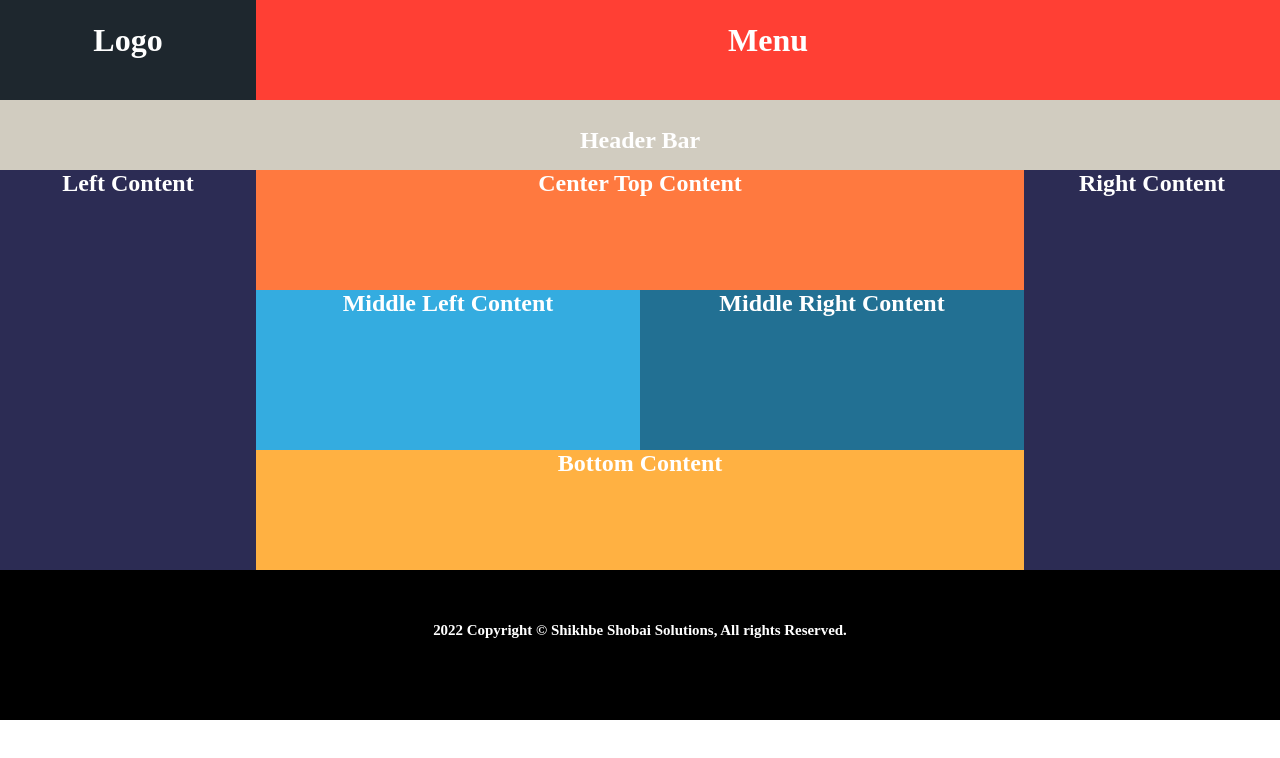
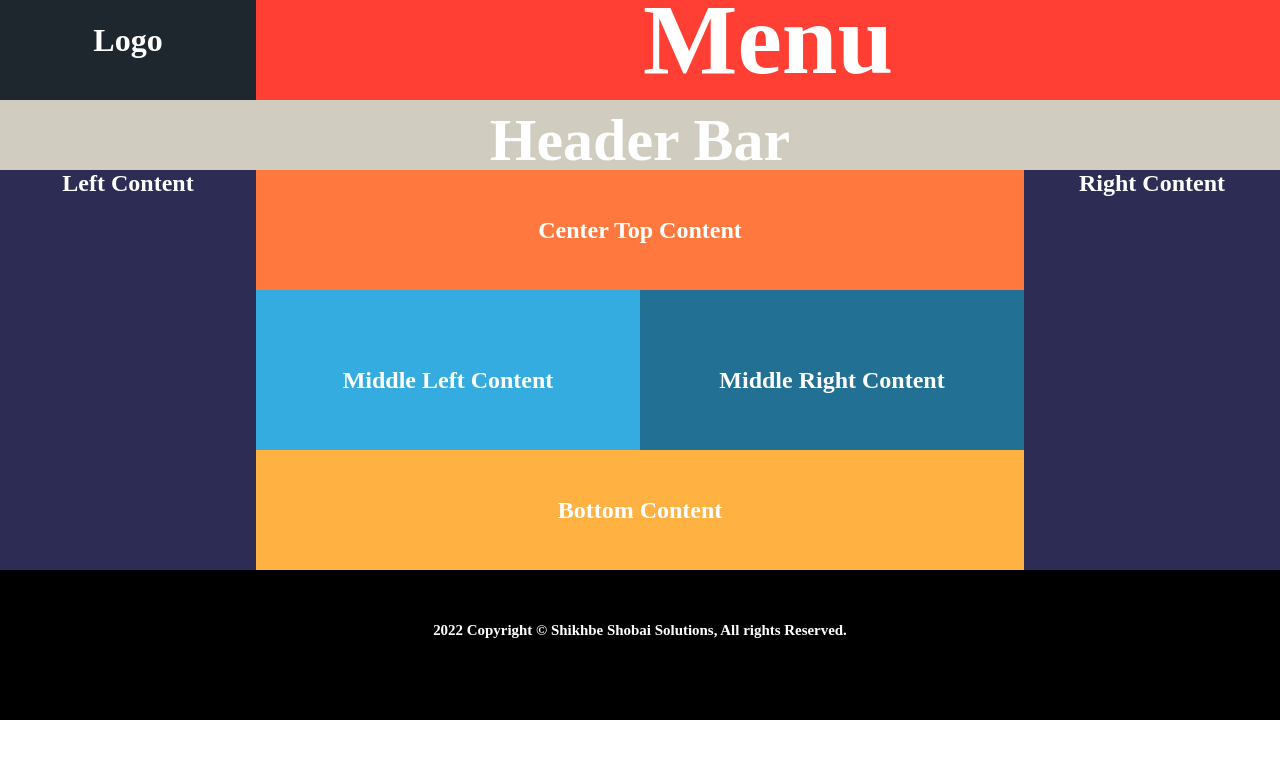
Before and after one commit to talrazee/Layout-2, a plain HTML site: page index.html in a window 1280 px wide. Drawn offline with Linux system fonts and the light colour scheme.

Commit message:
Update style.css

```diff
--- a/css/style.css
+++ b/css/style.css
@@ -25,12 +25,14 @@ header {
 		background-color: #ff3f34;
 		line-height: 80px;
 		text-align: center;
+		font-size: 50px;
 }
 .bar{
 		background-color: #d1ccc0;
 		height: 70px;
 		text-align: center;
 		line-height: 80px;
+		font-size: 40px;
 }
 .content{
 	overflow: hidden;
@@ -46,6 +48,7 @@ header {
 		height: 400px;
 		background-color: #aaa69d;
 		float: left;
+		line-height: 120px;
 }
 .right_content{
 		width: 20%;
@@ -71,12 +74,14 @@ header {
 		width: 50%;
 		background-color: #34ace0;
 		float: left;
+		line-height: 180px;
 }
 .center_right {
 	height: 100%;
 	width: 50%;
 	background-color: #227093;
 	float: right;
+	line-height: 180px;
 }
 footer {
 	background-color: black;
```
